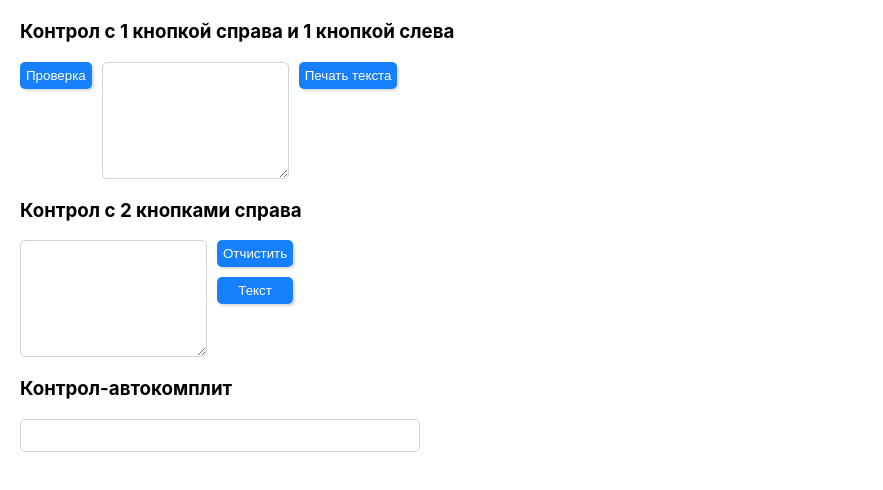
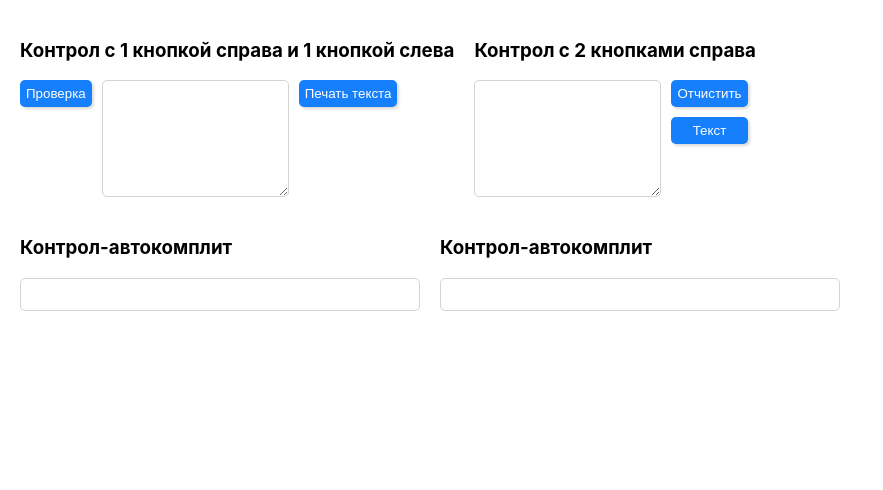
Before and after one commit to andreyIurevich/syntellect-app, a React (Create React App) app: page / in a window 1280 px wide. Shown: the top 490 px of the page, without its empty margins (0-883 px from the left). Built offline with nearby package versions, Linux system fonts and the light colour scheme.

Commit message:
Create server response interface module

```diff
--- a/src/App.css
+++ b/src/App.css
@@ -1,3 +1,7 @@
 .app-section {
   margin: 20px 0 0 20px;
 }
+
+.app-content {
+  display: flex;
+}
--- a/src/App.tsx
+++ b/src/App.tsx
@@ -9,10 +9,12 @@ import "./App.css";
 function App() {
   const textAreaCtrlViewModelLeft = new TextControlViewModel(CONTENT_TYPE.LEFT);
   const textAreaCtrlViewModelLeftRight = new TextControlViewModel(CONTENT_TYPE.BOTH);
-  const autoComplete = new AutoCompleteViewModel(10);
+  const autoCompleteMax10 = new AutoCompleteViewModel(10);
+  const autoCompleteMax3 = new AutoCompleteViewModel(3);
 
   return (
     <main>
+      <div className="app-content">
         <section className="app-section">
           <h3>Контрол с 1 кнопкой справа и 1 кнопкой слева</h3>
           <TextControl viewModel={textAreaCtrlViewModelLeftRight} />
@@ -21,10 +23,17 @@ function App() {
           <h3>Контрол с 2 кнопками справа</h3>
           <TextControl viewModel={textAreaCtrlViewModelLeft} />
         </section>
+      </div>
+      <div className="app-content">
         <section className="app-section">
           <h3>Контрол-автокомплит</h3>
-        <AutoComplete viewModel={autoComplete} />
+          <AutoComplete viewModel={autoCompleteMax10} />
         </section>
+        <section className="app-section">
+          <h3>Контрол-автокомплит</h3>
+          <AutoComplete viewModel={autoCompleteMax3} />
+        </section>
+      </div>
     </main>
   );
 }
--- a/src/components/AutoComplete.tsx
+++ b/src/components/AutoComplete.tsx
@@ -1,11 +1,9 @@
 import React, { useState, useEffect, useRef } from 'react';
 import { observer } from 'mobx-react';
-import { nanoid } from 'nanoid';
 import { useDebounce } from "../utils/helpers";
 import AutoCompleteViewModel from '../viewmodels/AutoCompleteViewModel';
 import Flag from "./Flag";
 import '../styles/autocomplete.css';
-import {log} from "util";
 
 type AutoCompleteProps = {
   viewModel: AutoCompleteViewModel,
@@ -40,7 +38,6 @@ export default observer(({ viewModel } : AutoCompleteProps) => {
 
   useEffect(() => {
     if (viewModel.searchResult.length) {
-      console.log('-> viewModel.searchResult ', viewModel.searchResult);
       setIsOpen(true);
     } else {
       setIsOpen(false);
@@ -62,7 +59,7 @@ export default observer(({ viewModel } : AutoCompleteProps) => {
       window.removeEventListener('click', handleClick);
     };
   }, []);
-  console.log('-> isOpen ', isOpen);
+
   return (
     <div className="autocomplete-container">
       <div className={inputFocus ? 'input-container-focused' : 'input-container-none-focused'}>
--- a/src/api/apiService.ts
+++ b/src/services/apiService.ts
@@ -1,13 +1,7 @@
 import countries from "./countries.json";
-import {log} from "util";
+import { CountryInfoBase } from "./serverResponseInterface";
 
-export interface CountryInfo {
-  name: string;
-  fullName: string;
-  flag: string;
-}
-
-export function getCountryByName(countryName: string): Promise<CountryInfo[]> {
+export function getCountryByName(countryName: string): Promise<CountryInfoBase[]> {
   return new Promise((resolve) => {
     setTimeout(resolve, getRandom(100, 800));
   }).then(() => {
--- /dev/null
+++ b/src/services/serverResponseInterface.ts
@@ -0,0 +1,9 @@
+export interface CountryInfoBase {
+  name: string;
+  fullName: string;
+  flag: string;
+}
+
+export interface CountryInfo extends CountryInfoBase {
+  id: string,
+}
--- a/src/styles/autocomplete.css
+++ b/src/styles/autocomplete.css
@@ -68,6 +68,11 @@
 .prompt-item {
   padding: 10px;
   display: flex;
+  cursor: pointer;
+}
+
+.prompt-item:hover {
+  background-color: #f5f5f5;
 }
 
 .prompt-text {
--- a/src/viewmodels/AutoCompleteViewModel.ts
+++ b/src/viewmodels/AutoCompleteViewModel.ts
@@ -1,10 +1,7 @@
-import { getCountryByName, CountryInfo } from '../api/apiService';
+import { getCountryByName } from '../services/apiService';
 import { makeAutoObservable, runInAction } from 'mobx';
 import { nanoid } from 'nanoid';
-
-interface ICountryInfo extends CountryInfo {
-  id: string,
-}
+import { CountryInfoBase, CountryInfo } from '../services/serverResponseInterface';
 
 export default class AutoCompleteViewModel {
   constructor(public maxPromptLength: number) {
@@ -13,10 +10,10 @@ export default class AutoCompleteViewModel {
   }
 
   public isLoading: boolean = false;
-  public searchResult: Array<ICountryInfo> = [];
+  public searchResult: Array<CountryInfo> = [];
 
-  private removeDuplicates(countries: Array<CountryInfo>): Array<ICountryInfo> {
-    return countries.reduce((acc: Array<ICountryInfo>, currentValue: CountryInfo) => {
+  private removeDuplicates(countries: Array<CountryInfoBase>): Array<CountryInfo> {
+    return countries.reduce((acc: Array<CountryInfo>, currentValue: CountryInfoBase) => {
       const callBack = (item: CountryInfo) => item.name === currentValue.name ||
         item.fullName === currentValue.fullName;
       const hasSamePrompt = acc.some(callBack);
@@ -26,16 +23,16 @@ export default class AutoCompleteViewModel {
       }
 
       return acc;
-    }, [] as ICountryInfo[]);
+    }, [] as CountryInfo[]);
   }
 
-  private applyPromptLength(countries: Array<CountryInfo>): Array<CountryInfo> {
+  private applyPromptLength(countries: Array<CountryInfoBase>): Array<CountryInfoBase> {
     return countries.length > this.maxPromptLength ?
       countries.slice(0, this.maxPromptLength) :
       countries;
   }
 
-  private convertSearchResult(countries: Array<CountryInfo>) {
+  private convertSearchResult(countries: Array<CountryInfoBase>) {
     return this.removeDuplicates(this.applyPromptLength(countries));
   }
 
@@ -47,11 +44,14 @@ export default class AutoCompleteViewModel {
       const response = await getCountryByName(searchText);
 
       runInAction(() => {
-        this.searchResult = this.convertSearchResult(response as Array<CountryInfo>);
+        this.searchResult = this.convertSearchResult(response as Array<CountryInfoBase>);
         this.isLoading = false;
       });
     } catch (err) {
-      console.log('-> error ', err);
+      runInAction(() => {
+        this.isLoading = false;
+        this.searchResult = [];
+      });
     }
   }
 }
```
Also changed, not shown: src/assets/defaultFlag38x24.png (deleted), src/services/countries.json (renamed from src/api/countries.json). Lines whose indentation alone changed are shown as unchanged.
